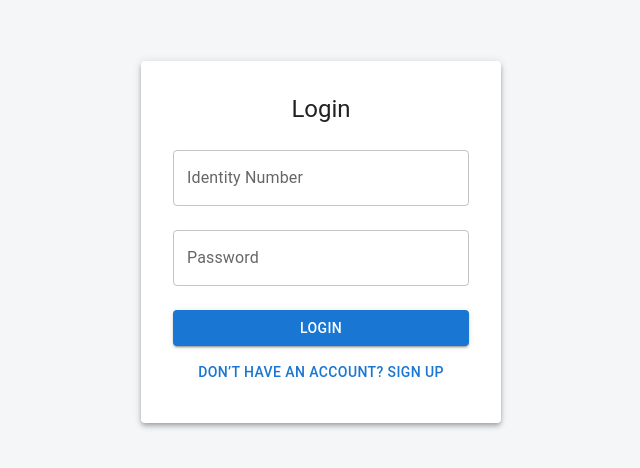
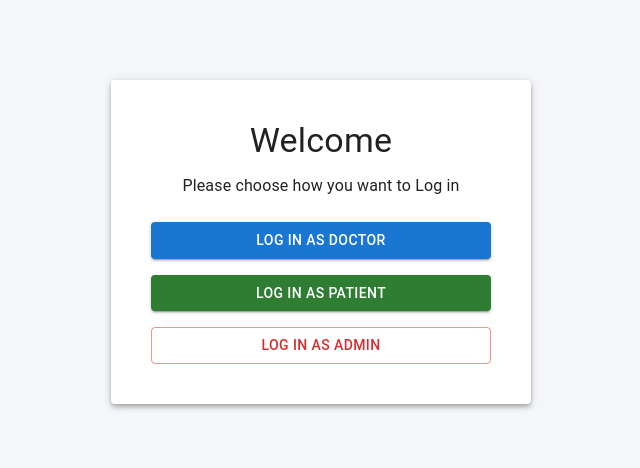
Before and after one commit to BedirhanTheDude/comp306-HospitalManagementDB, a React (Create React App) app in the folder hospital-management-system/frontend/: page / in a window 1280 px wide. Shown: the part 158-626 px from the top of the page, without its empty margins (319-959 px from the left). Built offline with nearby package versions, Linux system fonts and the light colour scheme.

Commit message:
finished Login/Sign up conditions just need to integrate backend

```diff
--- a/hospital-management-system/frontend/src/App.jsx
+++ b/hospital-management-system/frontend/src/App.jsx
@@ -2,19 +2,52 @@ import React from 'react';
 import { useState } from 'react';
 import LoginPage from './pages/LoginPage';
 import SignupPage from './pages/SignupPage';
+import WelcomePage from './pages/WelcomePage';
+import AdminHomePage from './pages/AdminHomePage';
+import DoctorHomePage from './pages/DoctorHomePage';
+import PatientHomePage from './pages/PatientHomePage';
 
 function App() {
-  const [page, setPage] = useState('login'); // 'login' | 'signup'
+  const [page, setPage] = useState('welcome'); // welcome | signup | login
+  const [role, setRole] = useState(null);
 
-    return (
-      <div className="App">
-        {page === 'login' ? (
-          <LoginPage goToSignup={() => setPage('signup')} />
-        ) : (
-          <SignupPage goToLogin={() => setPage('login')} />
+  return (
+      <>
+        {page === 'welcome' && (
+          <WelcomePage
+            onSelectRole={(selectedRole) => {
+              setRole(selectedRole);
+              setPage('login');
+            }}
+          />
         )}
-      </div>
+
+        {page === 'login' && (
+          <LoginPage
+            role={role}
+            goToSignup={() => setPage('signup')}
+            goToWelcome={() => setPage('welcome')}
+            goToHome={() => {
+              if (role === 'ADMIN') setPage('adminHome');
+              else if (role === 'DOCTOR') setPage('doctorHome');
+              else setPage('patientHome');
+            }}
+          />
+        )}
+
+        {page === 'signup' && (
+          <SignupPage
+            goToLogin={() => setPage('login')}
+            goToWelcome={() => setPage('welcome')}
+            goToHome={() => setPage('patientHome')}
+          />
+        )}
+
+        {page === 'adminHome' && <AdminHomePage />}
+        {page === 'doctorHome' && <DoctorHomePage />}
+        {page === 'patientHome' && <PatientHomePage />}
+      </>
     );
-}
+  }
 
-export default App;
+  export default App;
--- a/hospital-management-system/frontend/src/pages/LoginPage.jsx
+++ b/hospital-management-system/frontend/src/pages/LoginPage.jsx
@@ -1,67 +1,100 @@
 import React from 'react';
 import {
+  Container,
   Box,
+  TextField,
   Button,
-  TextField,
   Typography,
-  Paper,
+  Stack
 } from '@mui/material';
 
-const LoginPage = ({ goToSignup }) => {
+const LoginPage = ({ role, goToSignup, goToWelcome, goToHome }) => {
+
+    //------------INSERT BACKEND CALL HERE ---------------
+      const handleLogin = async () => {
+        //hardcoded true for now, else call verifyLogin
+        const success = true;
+
+        if (success) {
+          goToHome();
+        } else {
+          setError('Invalid username or password');
+        }
+      };
+
   return (
+    <Container maxWidth="sm">
       <Box
         sx={{
           minHeight: '100vh',
           display: 'flex',
-        justifyContent: 'center',
           alignItems: 'center',
-        bgcolor: '#f4f6f8',
         }}
       >
-      <Paper
-        elevation={4}
+        <Box
           sx={{
+            width: '100%',
             p: 4,
-          width: 360,
-          display: 'flex',
-          flexDirection: 'column',
+            boxShadow: 3,
+            borderRadius: 2,
           }}
         >
-        <Typography variant="h5" align="center" gutterBottom>
+          <Typography variant="h4" align="center" gutterBottom>
             Login
           </Typography>
 
+          <Typography
+            variant="subtitle1"
+            align="center"
+            color="text.secondary"
+            gutterBottom
+          >
+            Logging in as <strong>{role}</strong>
+          </Typography>
+
+          <Stack spacing={2} mt={3}>
             <TextField
-          label="Identity Number"
-          margin="normal"
+              label="Username"
               fullWidth
             />
 
             <TextField
               label="Password"
               type="password"
-          margin="normal"
               fullWidth
             />
 
             <Button
               variant="contained"
+              size="large"
               fullWidth
-          sx={{ mt: 2 }}
+              onClick={handleLogin}
             >
               Login
             </Button>
 
+            {/* Patient-only signup */}
+            {role === 'PATIENT' && (
+              <Button
+                variant="outlined"
+                fullWidth
+                onClick={goToSignup}
+              >
+                Sign Up
+              </Button>
+            )}
+
             <Button
               variant="text"
               fullWidth
-          sx={{ mt: 1 }}
-          onClick={goToSignup}
+              onClick={goToWelcome}
             >
-          Don’t have an account? Sign Up
+              Back to Welcome
             </Button>
-      </Paper>
+          </Stack>
         </Box>
+      </Box>
+    </Container>
   );
 };
 
--- a/hospital-management-system/frontend/src/pages/PatientHomePage.jsx
+++ b/hospital-management-system/frontend/src/pages/PatientHomePage.jsx
@@ -1,11 +1,18 @@
 import React from 'react';
+import { Typography, Box, Button } from '@mui/material';
 
-const PatientHomePage = () => {
+const PatientHome = () => {
   return (
-    <div className="patient-home-page">
-      <h1>Patient Home</h1>
-    </div>
+    <Box sx={{ p: 4 }}>
+      <Typography variant="h4" gutterBottom>
+        Patient Dashboard
+      </Typography>
+
+      <Typography>
+        Welcome, patient! This is your home page.
+      </Typography>
+    </Box>
   );
 };
 
-export default PatientHomePage;
+export default PatientHome;
--- a/hospital-management-system/frontend/src/pages/SignupPage.jsx
+++ b/hospital-management-system/frontend/src/pages/SignupPage.jsx
@@ -1,13 +1,96 @@
-import React from 'react';
+import React, { useState } from 'react';
 import {
   Box,
   Button,
   TextField,
   Typography,
   Paper,
+  MenuItem,
 } from '@mui/material';
 
-const SignupPage = ({ goToLogin }) => {
+const SignupPage = ({ goToLogin, goToWelcome, goToHome }) => {
+  const [fullName, setFullName] = useState('');
+  const [identityNumber, setIdentityNumber] = useState('');
+  const [gender, setGender] = useState('');
+  const [phoneNumber, setPhoneNumber] = useState('');
+  const [birthDate, setBirthDate] = useState('');
+  const [password, setPassword] = useState('');
+  const [confirmPassword, setConfirmPassword] = useState('');
+  const [error, setError] = useState('');
+
+  // ✅ Validate inputs
+  const validInputs = () => {
+    if (
+      !fullName ||
+      !identityNumber ||
+      !gender ||
+      !phoneNumber ||
+      !birthDate ||
+      !password ||
+      !confirmPassword
+    ) {
+      setError('Please fill in all fields');
+      return false;
+    }
+
+    const phoneRegex = /^\+?[0-9]{10,15}$/;
+
+    if (!phoneRegex.test(phoneNumber)) {
+        setError('Please enter a valid phone number');
+        return false;
+    }
+
+    const identityRegex = /^[0-9]{16}$/;
+    if (!identityRegex.test(identityNumber)) {
+        setError('Identity number must be exactly 16 digits');
+        return false;
+    }
+
+
+    const today = new Date();
+    const dob = new Date(birthDate);
+
+    let age = today.getFullYear() - dob.getFullYear();
+    const monthDiff = today.getMonth() - dob.getMonth();
+
+    if (monthDiff < 0 ||(monthDiff === 0 && today.getDate() < dob.getDate()))
+        age--;
+
+    if (age < 18) {
+        setError('You must be at least 18 years old to sign up');
+        return false;
+    }
+
+    const passwordRegex = /^(?=.*[\d\W]).{8,}$/;
+
+    if (!passwordRegex.test(password)) {
+      setError('Password must be at least 8 characters long and contain at least one number or special character');
+      return false;
+    }
+
+    if (password !== confirmPassword) {
+      setError('Passwords do not match');
+      return false;
+    }
+
+    setError('');
+    return true;
+  };
+
+  // ------------ INSERT BACKEND CALL HERE ---------------
+  const handleSignup = async () => {
+    if (!validInputs()) return;
+
+    // Hardcoded success for now
+    const success = true;
+
+    if (success) {
+      goToHome();
+    } else {
+      setError('Signup failed. Please try again.');
+    }
+  };
+
   return (
     <Box
       sx={{
@@ -31,18 +114,86 @@ const SignupPage = ({ goToLogin }) => {
           Sign Up
         </Typography>
 
-        <TextField label="Full Name" margin="normal" fullWidth />
-        <TextField label="Identity Number" margin="normal" fullWidth />
-        <TextField label="Email" margin="normal" fullWidth />
-        <TextField label="Password" type="password" margin="normal" fullWidth />
-        <TextField label="Confirm Password" type="password" margin="normal" fullWidth />
+        <TextField
+          label="Full Name"
+          margin="normal"
+          fullWidth
+          value={fullName}
+          onChange={(e) => setFullName(e.target.value)}
+        />
+
+        <TextField
+          label="Identity Number"
+          margin="normal"
+          fullWidth
+          value={identityNumber}
+          onChange={(e) => setIdentityNumber(e.target.value)}
+        />
+
+        <TextField
+          label="Gender"
+          select
+          margin="normal"
+          fullWidth
+          value={gender}
+          onChange={(e) => setGender(e.target.value)}
+        >
+          <MenuItem value="male">Male</MenuItem>
+          <MenuItem value="female">Female</MenuItem>
+          <MenuItem value="other">Other</MenuItem>
+        </TextField>
+
+        <TextField
+          label="Phone Number"
+          type="tel"
+          margin="normal"
+          fullWidth
+          placeholder="+90 5XX XXX XXXX"
+          value={phoneNumber}
+          onChange={(e) => setPhoneNumber(e.target.value)}
+        />
+
+        <TextField
+          label="Birth Date"
+          type="date"
+          margin="normal"
+          fullWidth
+          InputLabelProps={{ shrink: true }}
+          value={birthDate}
+          onChange={(e) => setBirthDate(e.target.value)}
+        />
+
+        <TextField
+          label="Password"
+          type="password"
+          margin="normal"
+          fullWidth
+          value={password}
+          onChange={(e) => setPassword(e.target.value)}
+        />
+
+        <TextField
+          label="Confirm Password"
+          type="password"
+          margin="normal"
+          fullWidth
+          value={confirmPassword}
+          onChange={(e) => setConfirmPassword(e.target.value)}
+        />
+
+        {error && (
+          <Typography color="error" align="center" sx={{ mt: 1 }}>
+            {error}
+          </Typography>
+        )}
 
         <Button
           variant="contained"
           fullWidth
           sx={{ mt: 2 }}
+          onClick={handleSignup}
         >
-          Create Account
+          Create Patient Account
         </Button>
 
         <Button
@@ -53,6 +204,15 @@ const SignupPage = ({ goToLogin }) => {
         >
           Back to Login
         </Button>
+
+        <Button
+          variant="text"
+          fullWidth
+          sx={{ mt: 1 }}
+          onClick={goToWelcome}
+        >
+          Back to Welcome
+        </Button>
       </Paper>
     </Box>
   );
--- /dev/null
+++ b/hospital-management-system/frontend/src/pages/WelcomePage.jsx
@@ -0,0 +1,67 @@
+import React from 'react';
+import {
+  Box,
+  Button,
+  Typography,
+  Paper,
+  Stack,
+} from '@mui/material';
+
+const WelcomePage = ({ onSelectRole }) => {
+  return (
+    <Box
+      sx={{
+        minHeight: '100vh',
+        display: 'flex',
+        justifyContent: 'center',
+        alignItems: 'center',
+        bgcolor: '#f4f6f8',
+      }}
+    >
+      <Paper
+        elevation={4}
+        sx={{
+          p: 5,
+          width: 420,
+          textAlign: 'center',
+        }}
+      >
+        <Typography variant="h4" gutterBottom>
+          Welcome
+        </Typography>
+
+        <Typography variant="body1" sx={{ mb: 3 }}>
+          Please choose how you want to Log in
+        </Typography>
+
+        <Stack spacing={2}>
+          <Button
+            variant="contained"
+            color="primary"
+            onClick={() => onSelectRole('DOCTOR')}
+          >
+            Log in as Doctor
+          </Button>
+
+          <Button
+            variant="contained"
+            color="success"
+            onClick={() => onSelectRole('PATIENT')}
+          >
+            Log in as Patient
+          </Button>
+
+          <Button
+            variant="outlined"
+            color="error"
+            onClick={() => onSelectRole('ADMIN')}
+          >
+            Log in as Admin
+          </Button>
+        </Stack>
+      </Paper>
+    </Box>
+  );
+};
+
+export default WelcomePage;
```
Lines whose indentation alone changed are shown as unchanged.
